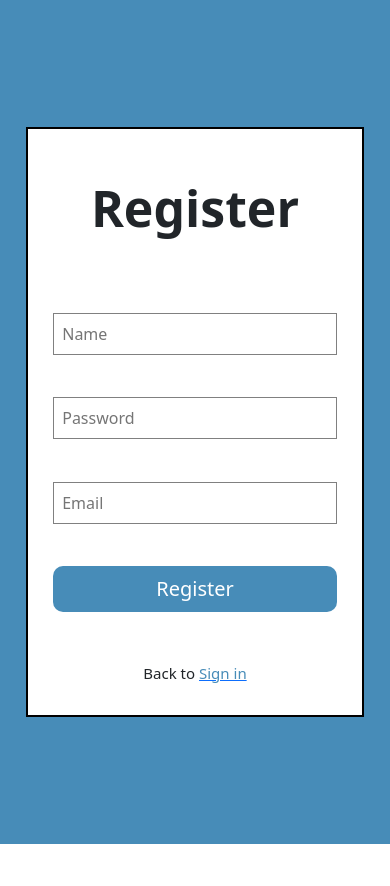
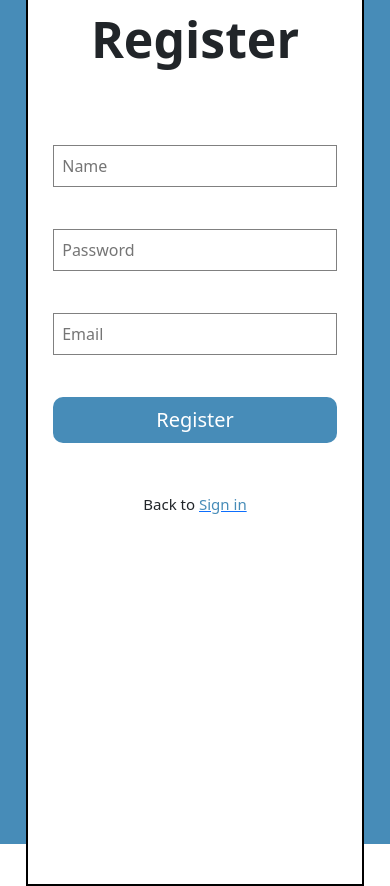
Before and after one commit to RalfiWardhana/client_nutech, a React (Create React App) app: page /register in a window 390 px wide. Before the commit the page ends 844 px from the top, so only its background shows below. Built offline with nearby package versions, Linux system fonts and the light colour scheme.

Commit message:
second commit

```diff
--- a/src/pages/home.js
+++ b/src/pages/home.js
@@ -64,16 +64,12 @@ function Home () {
         reader.readAsDataURL(e.target.files[0])
     }
 
-    // const handlePhoto = (e) => {
-    //     setPhoto(e.target.files[0])
-    // }
     const handleSearch = (e) => {
         if(e.target.value == ""){
             setValidSearch(false)
         }
         setSearch({...search,[e.target.name]:e.target.value})
     }
-   console.log(photo)
     const adding = async(e) => {
          try {
              if((add.name || add.harga_beli || add.harga_jual || add.stock) == ""){
@@ -157,7 +153,6 @@ function Home () {
     useEffect(()=>{
         getBarang()
     },[])
-    console.log(barang)
     let i = 1
 
     const [currentPage, setCurrentPage] = useState(1)
@@ -186,7 +181,6 @@ function Home () {
         let resl = barang.filter((bar)=> bar.name.toLowerCase().includes(search.input.toLowerCase()) || bar.harga_beli.toString().includes(search.input.toLowerCase()) || bar.harga_jual.toString().includes(search.input.toLowerCase()) || bar.stock.toString().includes(search.input.toLowerCase()) )
         return resl
     }
-    console.log(result().length)
 
     const rupiahFormat = (value) => {
         var	reverse = value.toString().split('').reverse().join(''),
--- a/src/styles/login.css
+++ b/src/styles/login.css
@@ -77,7 +77,7 @@
     }
     .square-register{
         width: 70vh;
-        height: 100vh;
+        height: 120vh;
         border: 2px solid black;
         display: flex;
         flex-direction: column;
@@ -99,7 +99,7 @@
     }
     .square-register{
         width: 40vh;
-        height: 70vh;
+        height: 110vh;
         border: 2px solid black;
         display: flex;
         flex-direction: column;
```
Also changed, not shown: src/pages/edit.js (+0 -7 lines).
